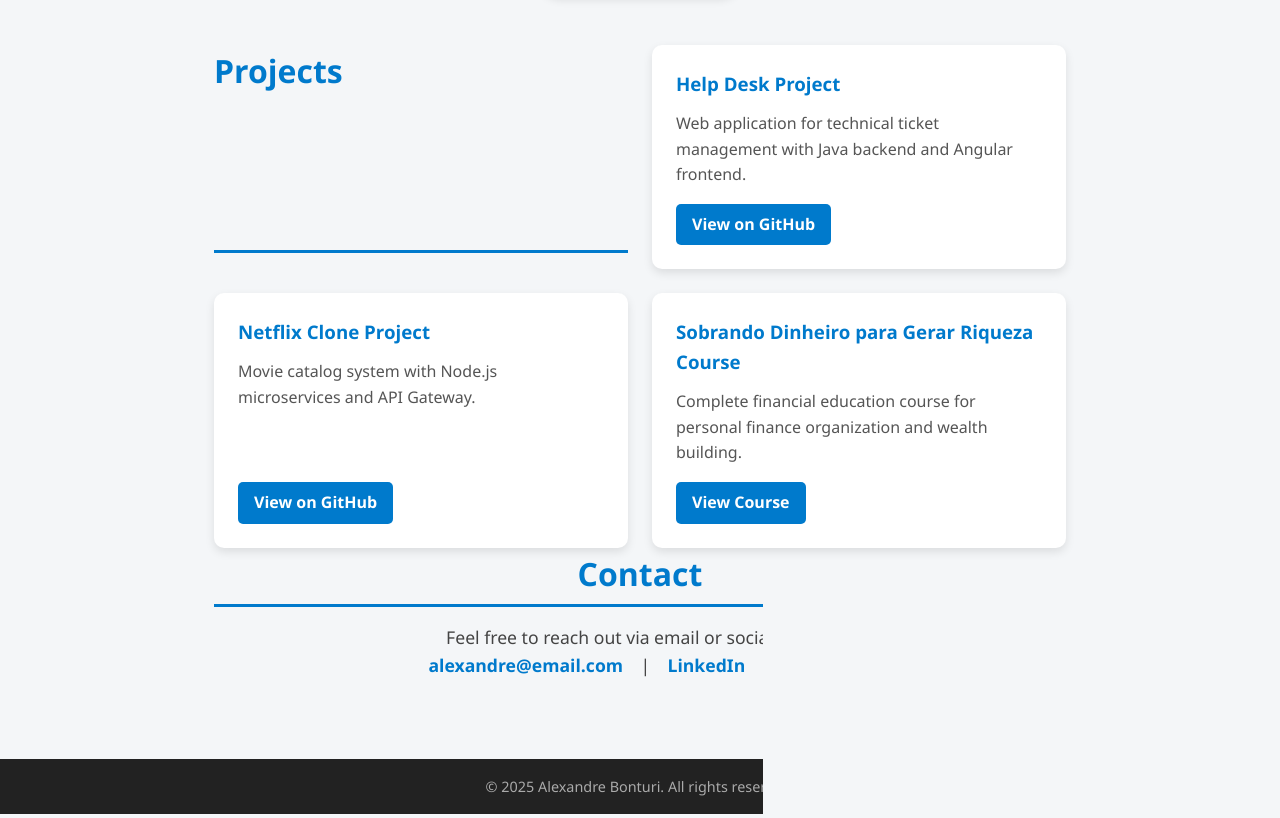
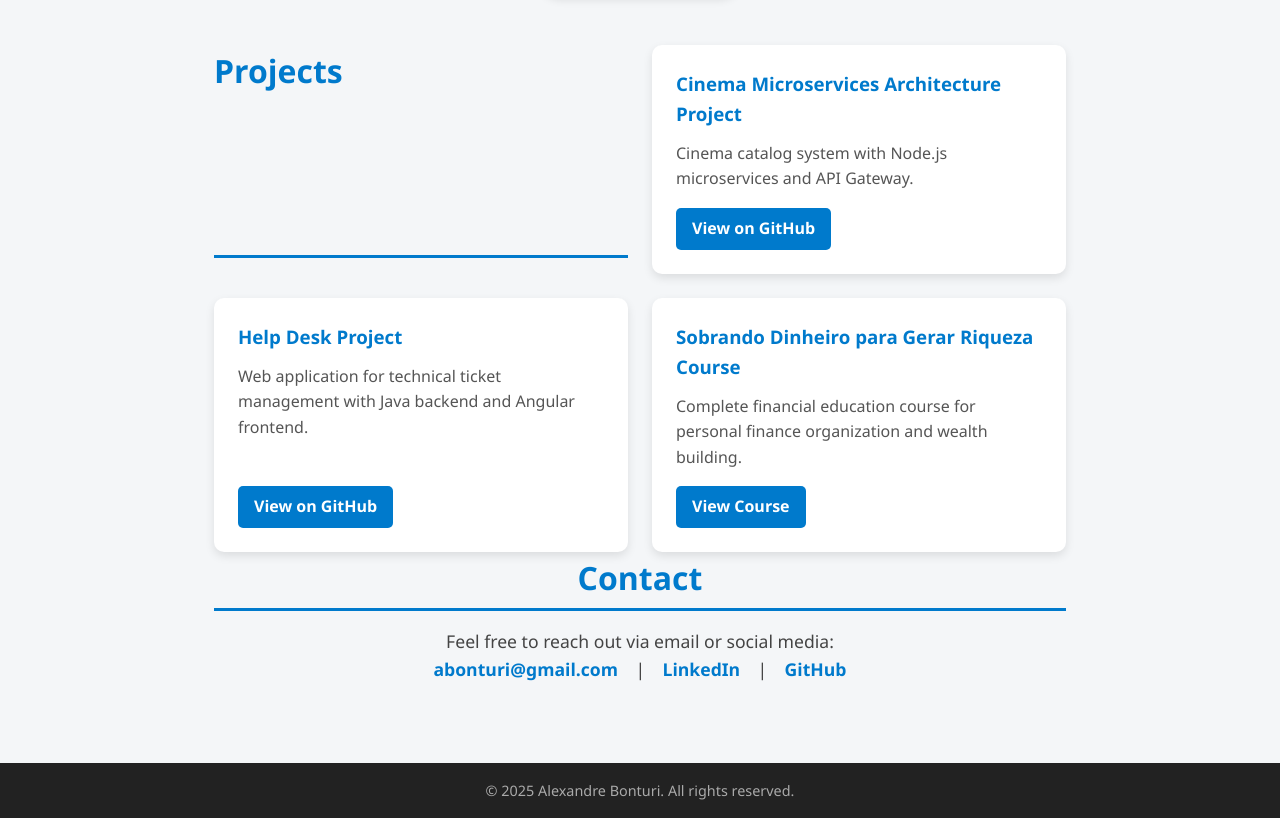
Before and after one commit to abnobrega/abnobrega.github.io, a plain HTML site: page index.html in a window 1280 px wide. Shown: the part 667-1485 px from the top of the page. Drawn offline with Linux system fonts and the light colour scheme.

Commit message:
feat: update index.html with professional portfolio

```diff
--- a/index.html
+++ b/index.html
@@ -185,15 +185,15 @@
       <h2>Projects</h2>
 
       <article class="project-card">
-        <h3>Help Desk Project</h3>
-        <p>Web application for technical ticket management with Java backend and Angular frontend.</p>
-        <a href="https://github.com/abnobrega/helpdesk" target="_blank" rel="noopener noreferrer">View on GitHub</a>
+        <h3>Cinema Microservices Architecture Project</h3>
+        <p>Cinema catalog system with Node.js microservices and API Gateway.</p>
+        <a href="https://github.com/abnobrega/cinema-microservices-architecture.git" target="_blank" rel="noopener noreferrer">View on GitHub</a>
       </article>
 
       <article class="project-card">
-        <h3>Netflix Clone Project</h3>
-        <p>Movie catalog system with Node.js microservices and API Gateway.</p>
-        <a href="https://github.com/abnobrega/netflix-clone" target="_blank" rel="noopener noreferrer">View on GitHub</a>
+        <h3>Help Desk Project</h3>
+        <p>Web application for technical ticket management with Java backend and Angular frontend.</p>
+        <a href="https://github.com/abnobrega/helpdesk-backend.git" target="_blank" rel="noopener noreferrer">View on GitHub</a>
       </article>
 
       <article class="project-card">
@@ -207,7 +207,7 @@
       <h2>Contact</h2>
       <p>Feel free to reach out via email or social media:</p>
       <p>
-        <a href="mailto:alexandre@email.com">alexandre@email.com</a> |
+        <a href="mailto:abonturi@gmail.com">abonturi@gmail.com</a> |
         <a href="https://linkedin.com/in/abnobrega" target="_blank" rel="noopener noreferrer">LinkedIn</a> |
         <a href="https://github.com/abnobrega" target="_blank" rel="noopener noreferrer">GitHub</a>
       </p>
```
